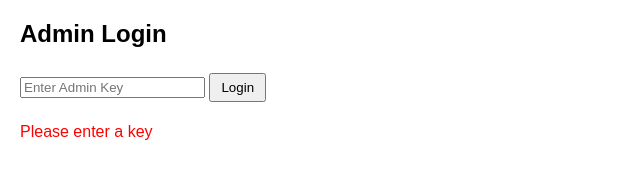
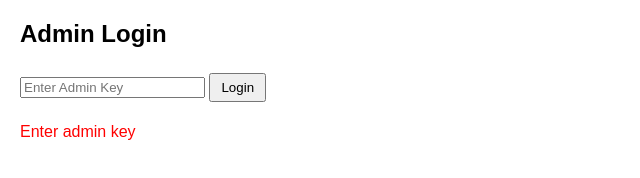
Before and after one commit to ayan9605/GoData-Api-Cpanel, a website: page frontend/login.html in a window 1280 px wide. Both pictures are taken after a click on the button "Login". Shown: the full height of the page, 0-640 px from the left. Drawn offline with Linux system fonts and the light colour scheme.

Commit message:
Update login.html

```diff
--- a/frontend/login.html
+++ b/frontend/login.html
@@ -1,29 +1,26 @@
 <!DOCTYPE html>
 <html lang="en">
 <head>
-<meta charset="UTF-8">
-<meta name="viewport" content="width=device-width, initial-scale=1.0">
-<title>Admin Login</title>
-<link rel="stylesheet" href="styles.css">
+  <meta charset="UTF-8">
+  <title>Admin Login</title>
+  <link rel="stylesheet" href="styles.css">
 </head>
 <body>
   <div id="login-container">
     <h2>Admin Login</h2>
-    <input type="password" id="adminKey" placeholder="Enter Admin Key">
+    <input type="password" id="adminKey" placeholder="Enter Admin Key" />
     <button onclick="login()">Login</button>
     <p id="error" style="color:red;"></p>
   </div>
 
   <script>
     function login() {
-      const key = document.getElementById('adminKey').value;
+      const key = document.getElementById('adminKey').value.trim();
       if(!key) {
-        document.getElementById('error').innerText = 'Please enter a key';
+        document.getElementById('error').innerText = 'Enter admin key';
         return;
       }
-      // Store key in session storage
       sessionStorage.setItem('ADMIN_KEY', key);
-      // Redirect to dashboard
       window.location.href = 'index.html';
     }
   </script>
```
